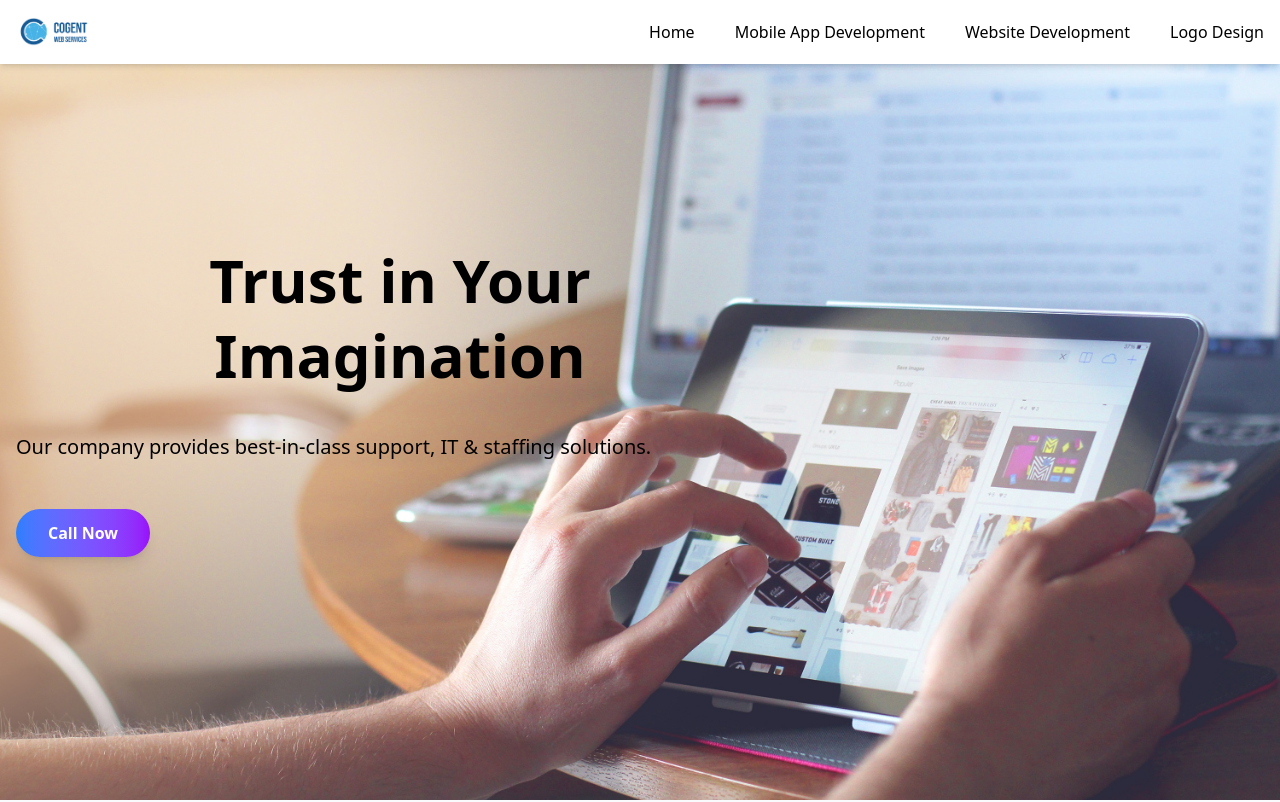
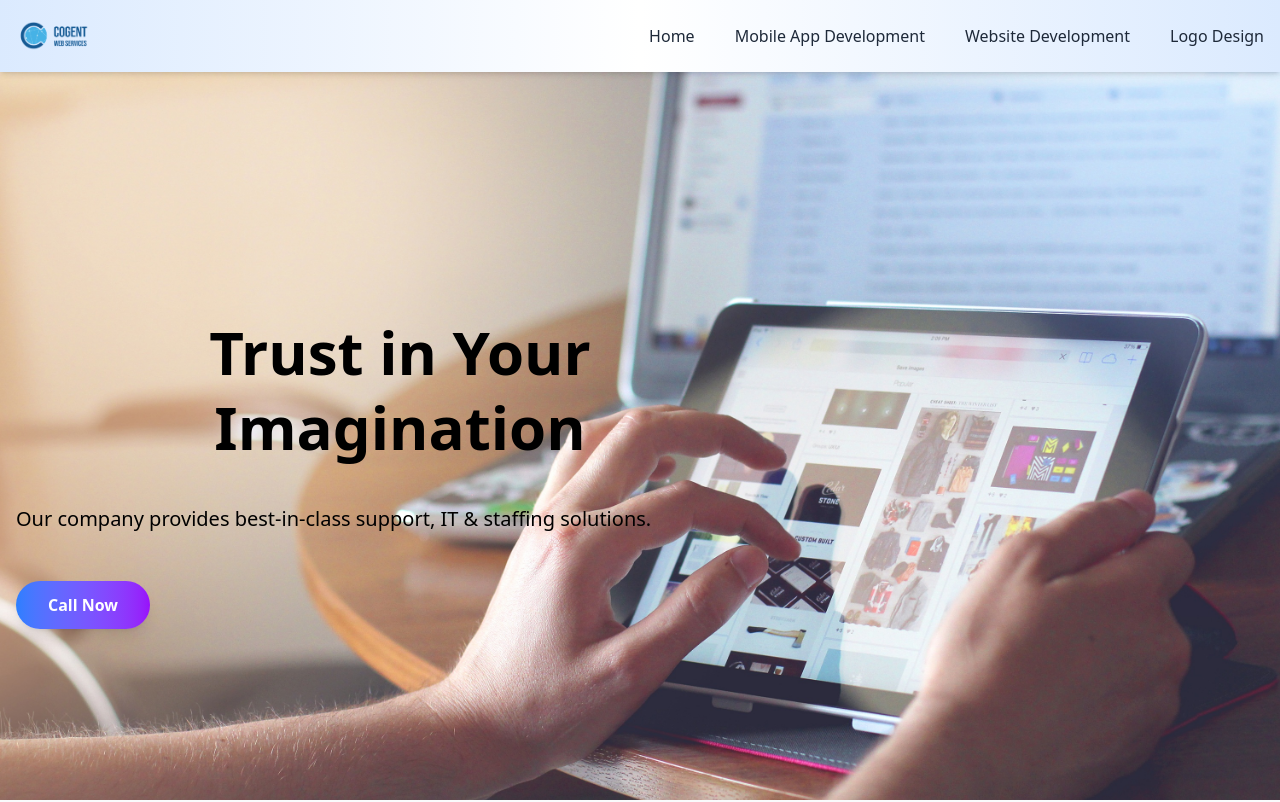
Before and after one commit to Code-with-Sahani/CW_Services, a React (Vite) app: page / in a window 1280 px wide. Shown: the top 802 px of the page. Built offline with nearby package versions, Linux system fonts and the light colour scheme.

Commit message:
Update Navbar.jsx

```diff
--- a/src/Components/Navbar.jsx
+++ b/src/Components/Navbar.jsx
@@ -9,25 +9,26 @@ const Navbar = () => {
     };
 
     return (
-        <nav className="bg-white w-full shadow-md z-50 fixed top-0 left-0">
-            <div className="max-w-7xl mx-auto px-4 py-3 flex items-center justify-between">
-
+        <>
+            {/* Navbar */}
+            <nav className="bg-gradient-to-r from-blue-100 via-white to-blue-100 w-full shadow-md z-50 relative">
+                <div className="max-w-7xl mx-auto px-4 py-4 flex items-center justify-between">
                     {/* Logo */}
                     <div>
                         <img src={img} alt="CW Services Logo" className="h-10 w-auto" />
                     </div>
 
                     {/* Desktop Menu */}
-                <ul className="hidden md:flex gap-10 text-black text-base font-medium">
-                    <li><a href="#home" className="hover:text-blue-500 transition duration-300">Home</a></li>
-                    <li><a href="#about-us" className="hover:text-blue-500 transition duration-300">Mobile App Development</a></li>
-                    <li><a href="#services" className="hover:text-blue-500 transition duration-300">Website Development</a></li>
-                    <li><a href="#contact" className="hover:text-blue-500 transition duration-300">Logo Design</a></li>
+                    <ul className="hidden md:flex gap-10 text-gray-800 text-base font-medium">
+                        <li><a href="#home" className="hover:text-blue-600 transition duration-300">Home</a></li>
+                        <li><a href="#about-us" className="hover:text-blue-600 transition duration-300">Mobile App Development</a></li>
+                        <li><a href="#services" className="hover:text-blue-600 transition duration-300">Website Development</a></li>
+                        <li><a href="#contact" className="hover:text-blue-600 transition duration-300">Logo Design</a></li>
                     </ul>
 
                     {/* Mobile Toggle Button */}
                     <div className="md:hidden">
-                    <button onClick={toggleMenu} className="text-black focus:outline-none">
+                        <button onClick={toggleMenu} className="text-gray-800 focus:outline-none">
                             <svg className="w-7 h-7" fill="none" stroke="currentColor" strokeWidth="2" viewBox="0 0 24 24">
                                 {isOpen ? (
                                     <path strokeLinecap="round" strokeLinejoin="round" d="M6 18L18 6M6 6l12 12" />
@@ -38,21 +39,20 @@ const Navbar = () => {
                         </button>
                     </div>
                 </div>
+            </nav>
 
-            {/* Mobile Menu */}
-            <div
-                className={`md:hidden bg-white w-full transition-all duration-300 ease-in-out ${
-                    isOpen ? 'max-h-60 opacity-100 py-4 px-6' : 'max-h-0 overflow-hidden opacity-0'
-                }`}
-            >
-                <ul className="flex flex-col gap-4 text-black text-base font-medium">
-                    <li><a href="#home" className="hover:text-blue-500 transition duration-300">Home</a></li>
-                    <li><a href="#about-us" className="hover:text-blue-500 transition duration-300">Mobile App Development</a></li>
-                    <li><a href="#services" className="hover:text-blue-500 transition duration-300">Website Development</a></li>
-                    <li><a href="#contact" className="hover:text-blue-500 transition duration-300">Logo Design</a></li>
+            {/* Mobile Slide-in Menu */}
+            <div className={`absolute top-[64px] left-0 w-full bg-gradient-to-b from-blue-100 via-blue-200 to-blue-300 z-40 transition-all duration-300 ease-in-out overflow-hidden md:hidden ${
+                isOpen ? 'max-h-screen opacity-100' : 'max-h-0 opacity-0'
+            }`}>
+                <ul className="flex flex-col gap-6 text-gray-900 font-semibold p-6">
+                    <li><a href="#home" onClick={toggleMenu} className="hover:text-blue-700 transition duration-300">Home</a></li>
+                    <li><a href="#about-us" onClick={toggleMenu} className="hover:text-blue-700 transition duration-300">Mobile App Development</a></li>
+                    <li><a href="#services" onClick={toggleMenu} className="hover:text-blue-700 transition duration-300">Website Development</a></li>
+                    <li><a href="#contact" onClick={toggleMenu} className="hover:text-blue-700 transition duration-300">Logo Design</a></li>
                 </ul>
             </div>
-        </nav>
+        </>
     );
 };
 
```
Lines whose indentation alone changed are shown as unchanged.
